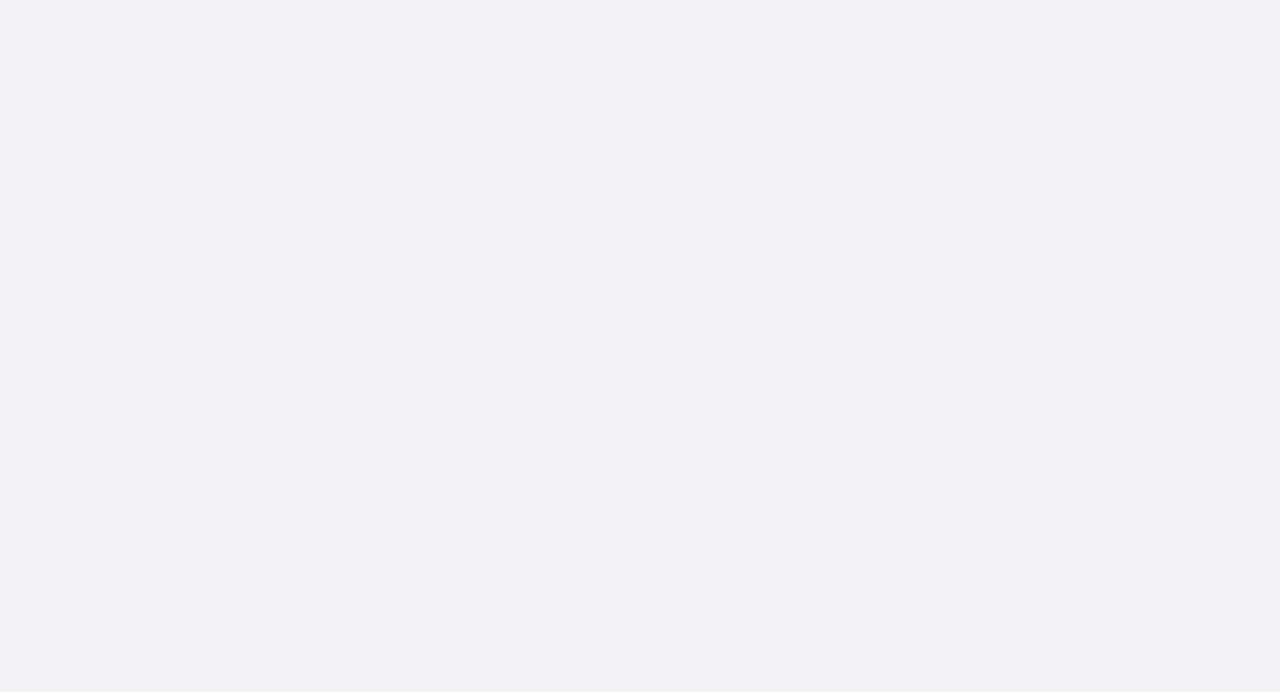
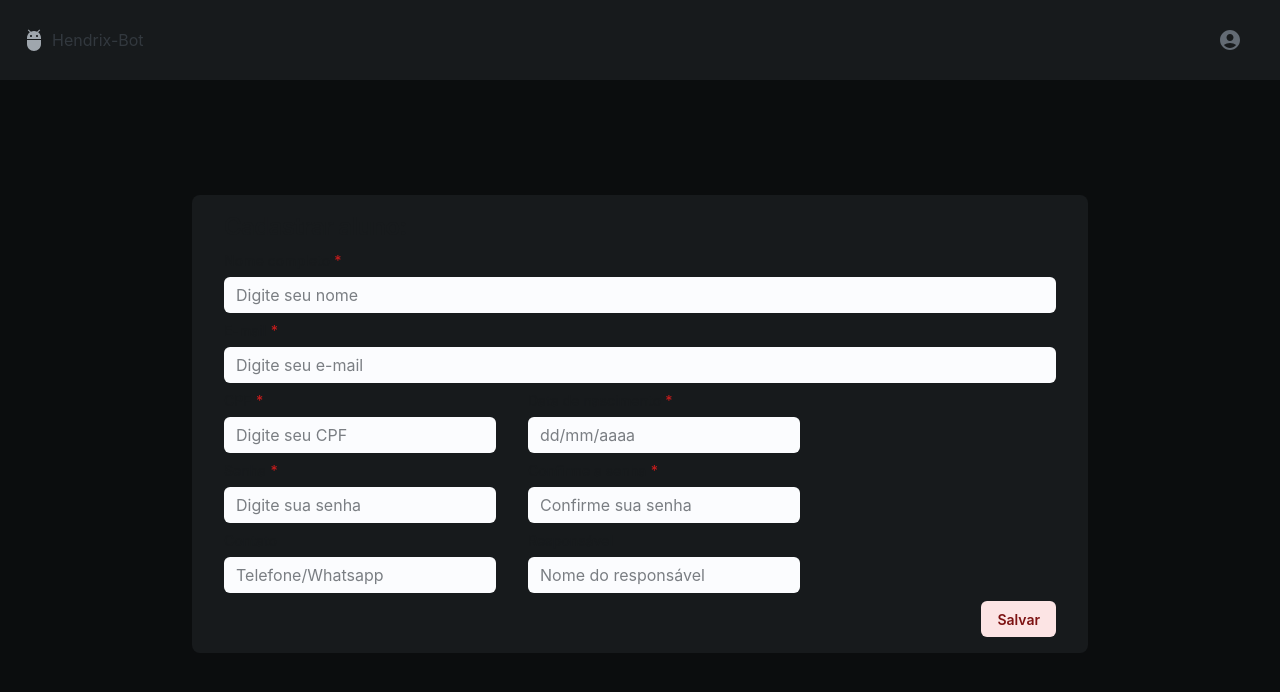
Before and after one commit to bground-code/front-end-hendrix-bot, a React (Create React App) app: page /cadastroaluno in a window 1280 px wide. Before the commit this address had no page. Shown: the top 692 px of the page. Built offline with nearby package versions, Linux system fonts and the light colour scheme.

Commit message:
layout: menu lateral na página de cadastro de usuários

```diff
--- a/src/components/AppBar/AppBarLogged.js
+++ b/src/components/AppBar/AppBarLogged.js
@@ -32,7 +32,7 @@ function AppBar() {
     >
       <Stack direction="row" alignItems="center" justifyContent="space-between">
         <Stack direction="row" alignItems="center">
-          <React.Fragment>
+          {/* <React.Fragment>
             <IconButton variant="plain" onClick={() => setOpen(true)}>
               <MenuRoundedIcon />
             </IconButton>
@@ -64,7 +64,8 @@ function AppBar() {
                 </List>
               </Box>
             </Drawer>
-          </React.Fragment>
+          </React.Fragment> */}
+
           <Stack direction="row" alignItems="center">
             <IconButton disabled>
               <AdbRoundedIcon />
--- a/src/components/AppBar/AppBar.js
+++ b/src/components/AppBar/AppBarLogin.js
@@ -12,19 +12,21 @@ function Navbar() {
       top={0}
       left={0}
       position="fixed"
+      height={80}
+      display={"flex"}
+      alignItems="center"
+      justifyContent="space-between"
     >
-      <Stack direction="row" alignItems="center" justifyContent="space-between">
-        <Stack direction="row" alignItems="center">
+      <Stack direction="row" alignItems="center" px={2}>
         <IconButton disabled>
           <AdbRoundedIcon />
         </IconButton>
         <Typography>Hendrix-Bot</Typography>
       </Stack>
-        <Stack direction="row" alignItems="center">
+      <Stack direction="row" alignItems="center" px={2}>
         <Button color="neutral" variant="plain">
           Login
         </Button>
-        </Stack>
       </Stack>
     </Box>
   );
--- /dev/null
+++ b/src/components/Menu/SideMenu.js
@@ -0,0 +1,44 @@
+import React from "react";
+import {
+  Box,
+  Stack,
+  Button,
+  Menu,
+  MenuItem,
+  List,
+  ListItem,
+  ListItemButton,
+  Divider,
+} from "@mui/joy";
+
+function SideMenu() {
+  return (
+    <Box bgcolor={"neutral.700"} left={0} width={"20%"} p={2} minHeight="100%">
+      <Box mt={12}>
+        <List>
+          <ListItem sx={{ marginY: 1 }}>
+            <ListItemButton>Chat's</ListItemButton>
+          </ListItem>
+          <Divider />
+          <ListItem sx={{ marginY: 1 }}>
+            <ListItemButton>Usuários</ListItemButton>
+          </ListItem>
+          <Divider />
+          <ListItem sx={{ marginY: 1 }}>
+            <ListItemButton>Gerenciar Hendrix</ListItemButton>
+          </ListItem>
+          <Divider />
+          <ListItem sx={{ marginY: 1 }}>
+            <ListItemButton>Agenda</ListItemButton>
+          </ListItem>
+          <Divider />
+          <ListItem sx={{ marginY: 1 }}>
+            <ListItemButton>Relatórios</ListItemButton>
+          </ListItem>
+        </List>
+      </Box>
+    </Box>
+  );
+}
+
+export default SideMenu;
--- /dev/null
+++ b/src/pages/Cadastro/CadastroAluno.js
@@ -0,0 +1,148 @@
+import React, { useState } from "react";
+import { useNavigate } from "react-router-dom";
+import useAuth from "../../hooks/useAuth";
+import {
+  Container,
+  Box,
+  Input,
+  Button,
+  FormControl,
+  FormLabel,
+  Stack,
+  Typography,
+  Alert,
+  Grid,
+} from "@mui/joy";
+import AppBar from "../../components/AppBar/AppBarLogged";
+import MapsUgcRoundedIcon from "@mui/icons-material/MapsUgcRounded";
+
+function CadastroAluno() {
+  return (
+    <Container
+      maxWidth={false}
+      disableGutters
+      component="main"
+      role="main"
+      sx={{
+        display: "flex",
+        alignItems: "center",
+        justifyContent: "center",
+        bgcolor: "neutral.900",
+        height: "100vh",
+      }}
+    >
+      <AppBar></AppBar>
+      <Box
+        bgcolor={"neutral.800"}
+        marginX={"auto"}
+        width={"70%"}
+        p={2}
+        borderRadius={8}
+        mt={6}
+      >
+        <Stack direction="column" spacing={1} mx={2}>
+          <Typography level="h3" marginBottom={2}>
+            Cadastrar aluno:
+          </Typography>
+          <FormControl>
+            <FormLabel required>Nome completo</FormLabel>
+            <Input
+              placeholder="Digite seu nome"
+              size="md"
+              variant="plain"
+              type="text"
+            />
+          </FormControl>
+          <FormControl>
+            <FormLabel required>E-mail</FormLabel>
+            <Input
+              placeholder="Digite seu e-mail"
+              size="md"
+              variant="plain"
+              type="email"
+            />
+          </FormControl>
+          <Grid container direction={"row"} columnGap={4}>
+            <Grid>
+              <FormControl>
+                <FormLabel required>CPF</FormLabel>
+                <Input
+                  placeholder="Digite seu CPF"
+                  size="md"
+                  variant="plain"
+                  type="text"
+                />
+              </FormControl>
+            </Grid>
+            <Grid>
+              <FormControl>
+                <FormLabel required>Data de nascimento</FormLabel>
+                <Input
+                  placeholder="dd/mm/aaaa"
+                  size="md"
+                  variant="plain"
+                  type="text"
+                />
+              </FormControl>
+            </Grid>
+          </Grid>
+          <Grid container direction={"row"} columnGap={4}>
+            <Grid>
+              <FormControl>
+                <FormLabel required>Senha</FormLabel>
+                <Input
+                  placeholder="Digite sua senha"
+                  size="md"
+                  variant="plain"
+                  type="password"
+                />
+              </FormControl>
+            </Grid>
+            <Grid>
+              <FormControl>
+                <FormLabel required>Confirme a senha</FormLabel>
+                <Input
+                  placeholder="Confirme sua senha"
+                  size="md"
+                  variant="plain"
+                  type="password"
+                />
+              </FormControl>
+            </Grid>
+          </Grid>
+          <Grid container direction={"row"} columnGap={4}>
+            <Grid>
+              <FormControl>
+                <FormLabel>Contato</FormLabel>
+                <Input
+                  placeholder="Telefone/Whatsapp"
+                  size="md"
+                  variant="plain"
+                  type="text"
+                />
+              </FormControl>
+            </Grid>
+            <Grid>
+              <FormControl>
+                <FormLabel>Responsável</FormLabel>
+                <Input
+                  placeholder="Nome do responsável"
+                  size="md"
+                  variant="plain"
+                  type="text"
+                />
+              </FormControl>
+            </Grid>
+          </Grid>
+          <Stack direction="row" justifyContent="flex-end" alignItems="center">
+            <Button variant="soft" color="danger">
+              Salvar
+            </Button>
+          </Stack>
+        </Stack>
+      </Box>
+    </Container>
+  );
+}
+
+export default CadastroAluno;
--- a/src/pages/Cadastro/CadastroUsuario.js
+++ b/src/pages/Cadastro/CadastroUsuario.js
@@ -15,6 +15,7 @@ import {
   Radio,
 } from "@mui/joy";
 import AppBar from "../../components/AppBar/AppBarLogged";
+import SideMenu from "../../components/Menu/SideMenu";
 
 function CadastroUsuario() {
   const [tipoCadastro, setTipoCadastro] = useState("");
@@ -34,14 +35,16 @@ function CadastroUsuario() {
         justifyContent: "center",
         bgcolor: "neutral.900",
         height: "100vh",
+        maxHeight: "100vh",
       }}
     >
       <AppBar></AppBar>
+      <SideMenu></SideMenu>
       <Box
         bgcolor={"neutral.800"}
         marginX={"auto"}
         // marginY={"auto"}
-        width={"70%"}
+        width={"75%"}
         p={2}
         borderRadius={8}
         mt={6}
@@ -102,7 +105,7 @@ function CadastroUsuario() {
           >
             <FormControl>
               <FormLabel>Tipo de usuário:</FormLabel>
-              <RadioGroup onChange={handleTipoCadastro}>
+              <RadioGroup onChange={handleTipoCadastro} defaultValue="admin">
                 <Stack direction="row" spacing={2}>
                   <Radio
                     label="Administrador"
--- a/src/routes/index.js
+++ b/src/routes/index.js
@@ -3,9 +3,9 @@ import { Fragment } from "react";
 import { BrowserRouter, Route, Routes } from "react-router-dom";
 import useAuth from "../hooks/useAuth";
 import Home from "../pages/Home/Home";
-import Signup from "../pages/Cadastro/CadastroUsuario";
 import Login from "../pages/Login/Login";
 import CadastroUsuario from "../pages/Cadastro/CadastroUsuario";
+import CadastroAluno from "../pages/Cadastro/CadastroAluno";
 
 // const Private = ({ Item }) => {
 //   const { signed } = useAuth();
@@ -21,6 +21,7 @@ const RoutesApp = () => {
           <Route path="/" element={<Home />} />
           <Route exact path="/home" element={<Home />} />
           <Route exact path="/signup" element={<CadastroUsuario />} />
+          <Route exact path="/cadastroaluno" element={<CadastroAluno />} />
           <Route exact path="/login" element={<Login />} />
         </Routes>
       </Fragment>
```
Lines whose indentation alone changed are shown as unchanged.
